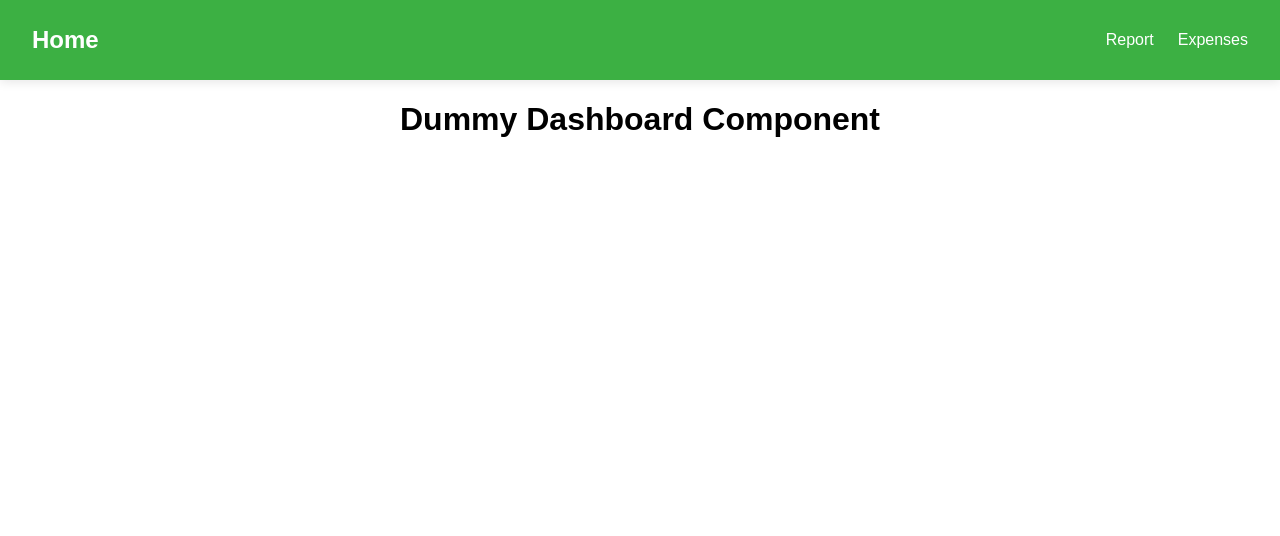
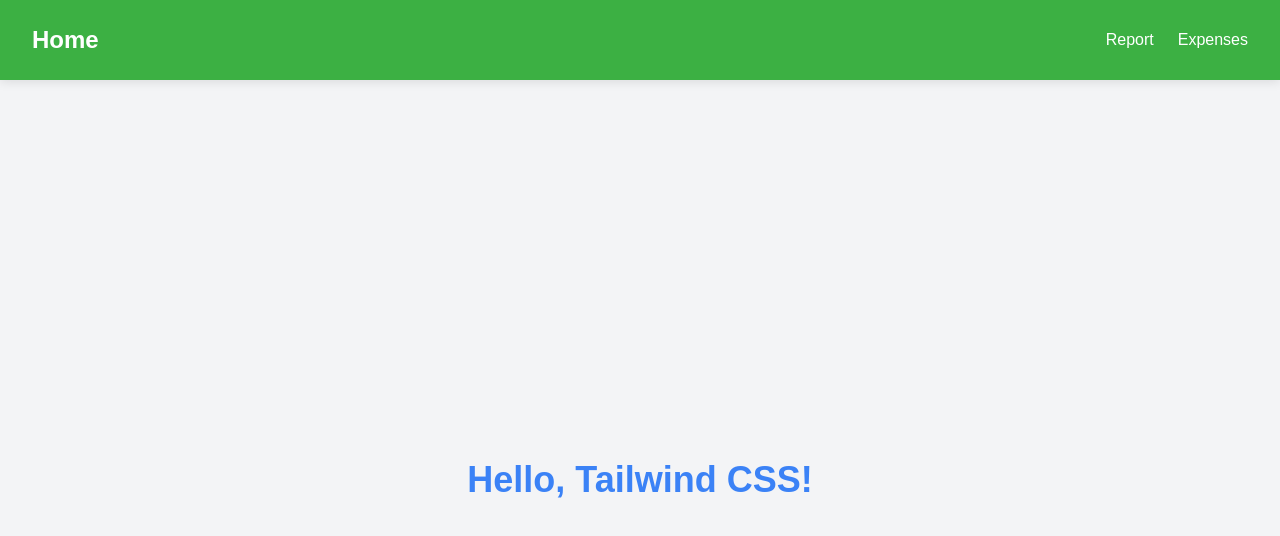
Before and after one commit to Study-Program-Applied-Computer-Science/udi-triozeit, a Vue app: page / in a window 1280 px wide. Shown: the top 536 px of the page. Built offline with nearby package versions, Linux system fonts and the light colour scheme.

Commit message:
tailwind css setup

```diff
--- a/package.json
+++ b/package.json
@@ -18,8 +18,11 @@
     "@vue/cli-plugin-babel": "~5.0.0",
     "@vue/cli-plugin-eslint": "~5.0.0",
     "@vue/cli-service": "~5.0.0",
+    "autoprefixer": "^10.4.20",
     "eslint": "^7.32.0",
-    "eslint-plugin-vue": "^8.0.3"
+    "eslint-plugin-vue": "^8.0.3",
+    "postcss": "^8.4.49",
+    "tailwindcss": "^3.4.16"
   },
   "eslintConfig": {
     "root": true,
--- /dev/null
+++ b/postcss.config.js
@@ -0,0 +1,7 @@
+// postcss.config.js
+module.exports = {
+  plugins: {
+    tailwindcss: {},
+    autoprefixer: {},
+  },
+}
--- a/src/App.vue
+++ b/src/App.vue
@@ -1,5 +1,5 @@
 <template>
-  <div class="app-container">
+  <div class="flex flex-col">
     <Header />
     <div>
       <router-view />
@@ -33,10 +33,4 @@ body {
   display: flex;
   flex-direction: column;
 }
-
-.app-container {
-  display: flex;
-  flex-direction: column;
-  height: 100%;
-}
 </style>
--- a/src/components/pages/Dashboard.vue
+++ b/src/components/pages/Dashboard.vue
@@ -1,7 +1,9 @@
 <template>
-    <div class="container">
-        <h1>Dummy Dashboard Component</h1>
+    <!-- <div class="container"> -->
+    <div class="flex items-center justify-center h-screen bg-gray-100">
+        <h1 class="text-4xl font-bold text-blue-500">Hello, Tailwind CSS!</h1>
     </div>
+    <!-- </div> -->
 </template>
 <script>
 export default {
--- /dev/null
+++ b/src/index.css
@@ -0,0 +1,4 @@
+/* ./src/index.css */
+@tailwind base;
+@tailwind components;
+@tailwind utilities;
--- a/src/main.js
+++ b/src/main.js
@@ -1,6 +1,7 @@
 import { createApp } from 'vue'
 import App from './App.vue'
 import router from './router'
+import './index.css'
 
 const app = createApp(App);
 
--- /dev/null
+++ b/tailwind.config.js
@@ -0,0 +1,12 @@
+// tailwind.config.js
+module.exports = {
+  purge: ['./index.html', './src/**/*.{vue,js,ts,jsx,tsx}'],
+  darkMode: false, // or 'media' or 'class'
+  theme: {
+    extend: {},
+  },
+  variants: {
+    extend: {},
+  },
+  plugins: [],
+}
```
Also changed, not shown: 1 other file (tests, documents, lock files or other folders).
